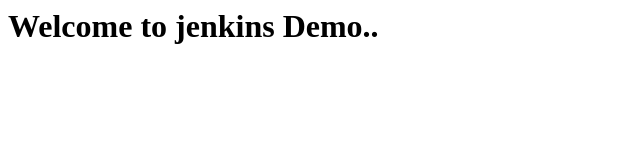
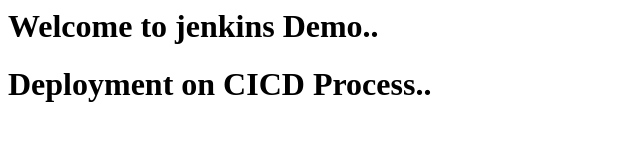
Before and after one commit to Narendra-sin/CICDTEST, a plain HTML site: page index.html in a window 1280 px wide. Shown: the whole page, without its empty margins (0-640 px from the left). Drawn offline with Linux system fonts and the light colour scheme.

Commit message:
Update index.html

```diff
--- a/index.html
+++ b/index.html
@@ -1 +1,2 @@
 <h1> Welcome to jenkins Demo..</h1>
+<h1> Deployment on CICD Process..</h1>
```
